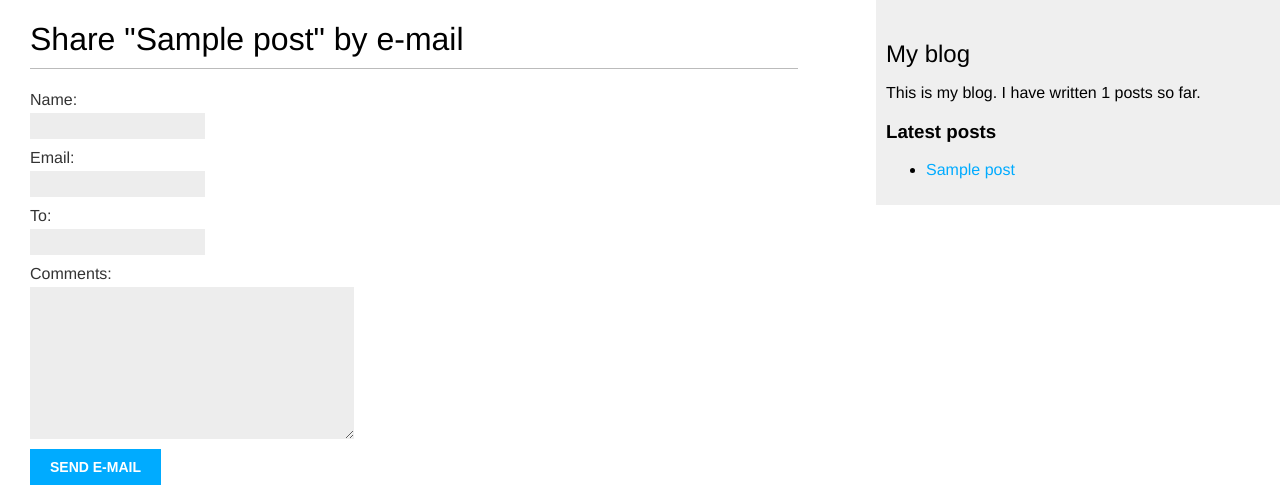
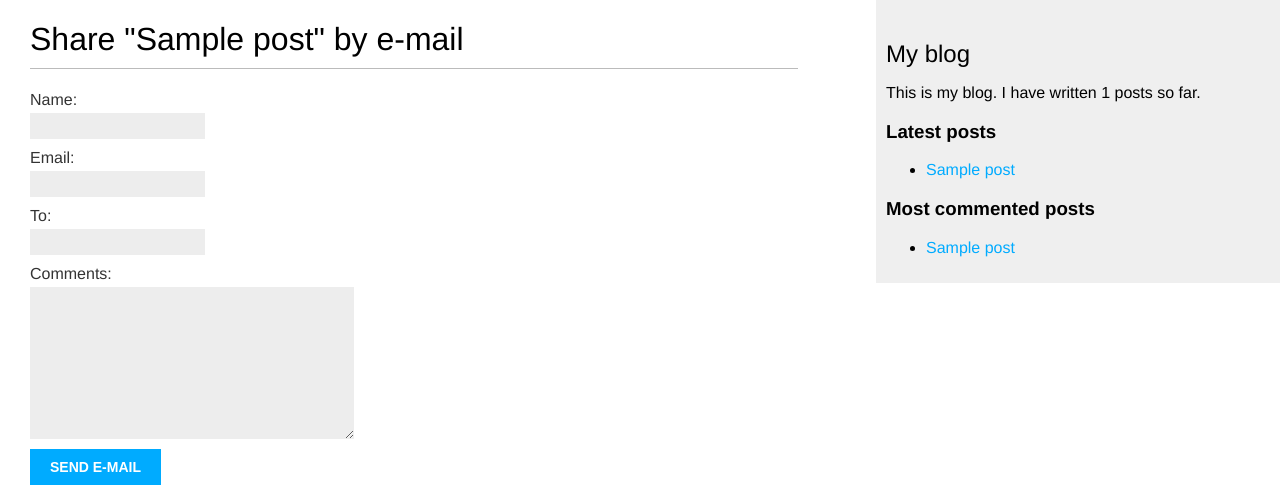
Before and after one commit to jrkd5/d3be-blog, a Django app: page /blog/1/share/ in a window 1280 px wide. Shown: the top 497 px of the page. Run offline with Django 3.2, Linux system fonts and the light colour scheme; tables that the repository leaves empty hold one stand-in row (values such as "Sample post").

Commit message:
Added a simple tag to retrieve the most commented posts.

```diff
--- a/blog/templates/blog/base.html
+++ b/blog/templates/blog/base.html
@@ -16,6 +16,15 @@
             <p>This is my blog. I have written {% total_posts %} posts so far.</p>
             <h3>Latest posts</h3>
             {% show_latest_posts 3 %}
+            <h3>Most commented posts</h3>
+            {% get_most_commented_posts 3 as most_commented_posts %}
+            <ul>
+                {% for post in most_commented_posts %}
+                    <li>
+                        <a href="{{ post.get_absolute_url }}">{{ post.title }}</a>
+                    </li>
+                {% endfor %}
+            </ul>
         </div>
     </body>
 </html>
--- a/blog/templatetags/blog_tags.py
+++ b/blog/templatetags/blog_tags.py
@@ -1,4 +1,6 @@
 from django import template
+from django.db.models import Count
+
 from ..models import Post
 
 register = template.Library()
@@ -13,3 +15,10 @@ def total_posts():
 def show_latest_posts(count=5):
     latest_posts = Post.published.order_by('-publish')[:count]
     return {'latest_posts': latest_posts}
+
+
+@register.simple_tag
+def get_most_commented_posts(count=5):
+    return Post.published.annotate(
+                total_comments=Count('comments')
+        ).order_by('-total_comments')[:count]
```
